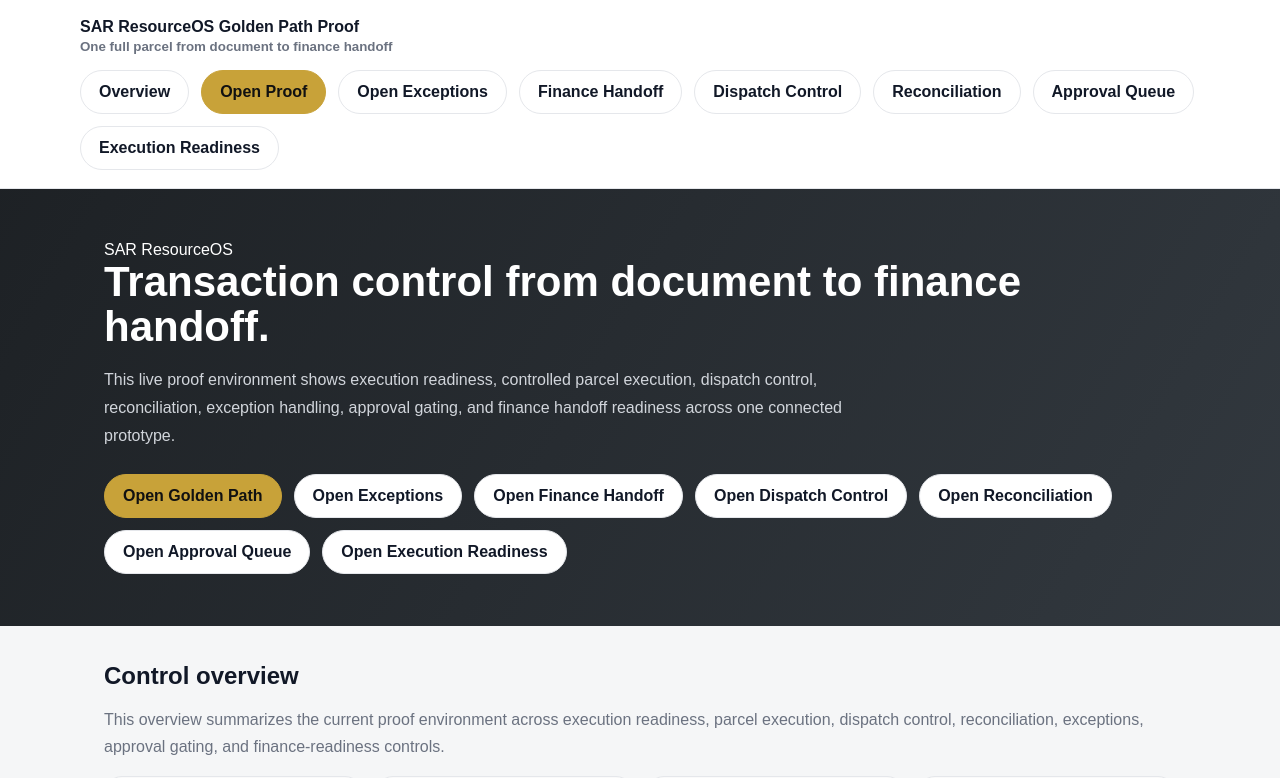
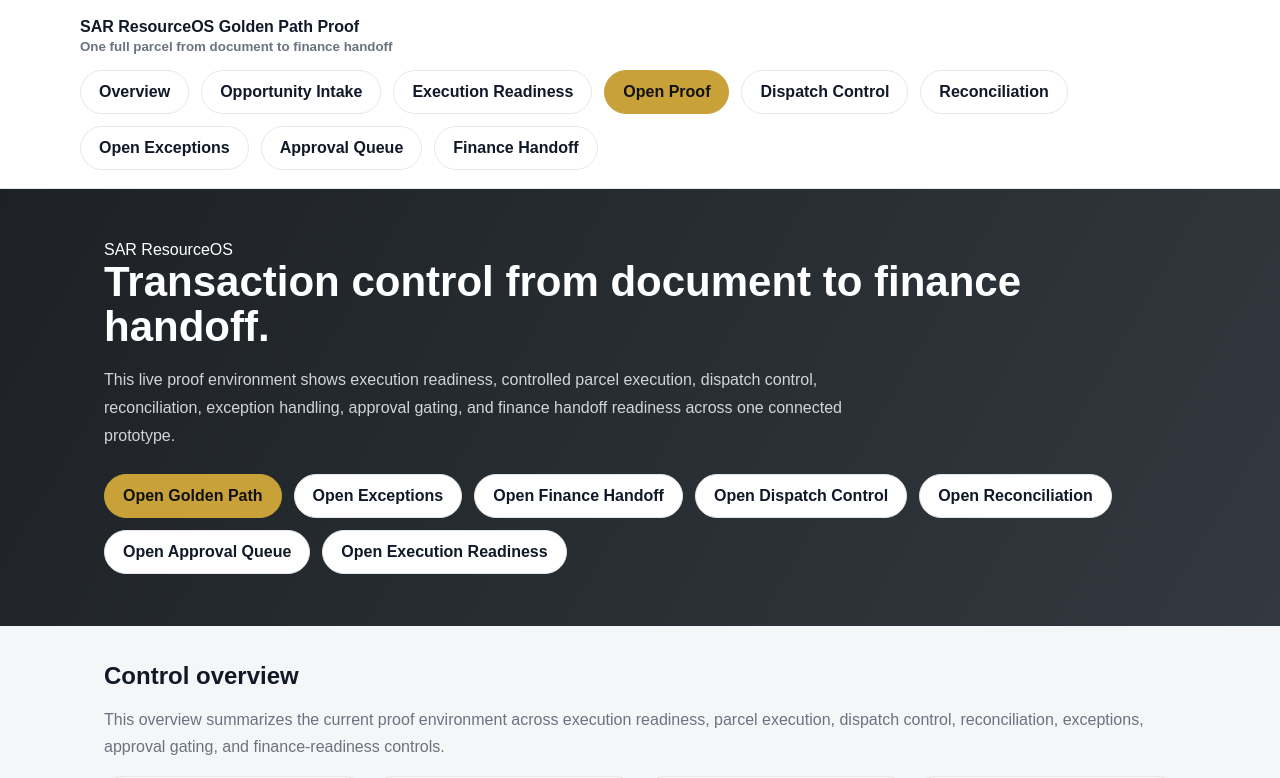
Before and after one commit to shobanesiyanda/sar-resourceos-golden-path-proof, a Next.js app: page / in a window 1280 px wide. Shown: the top 778 px of the page. Built offline with nearby package versions, Linux system fonts and the light colour scheme.

Commit message:
Add opportunity intake to header nav

```diff
--- a/components/Header.tsx
+++ b/components/Header.tsx
@@ -11,14 +11,14 @@ export default function Header() {
           <a className="btn" href="/">
             Overview
           </a>
+          <a className="btn" href="/opportunity-intake">
+            Opportunity Intake
+          </a>
+          <a className="btn" href="/execution-readiness">
+            Execution Readiness
+          </a>
           <a className="btn btn-primary" href="/golden-path">
             Open Proof
-          </a>
-          <a className="btn" href="/exceptions">
-            Open Exceptions
-          </a>
-          <a className="btn" href="/finance-handoff">
-            Finance Handoff
           </a>
           <a className="btn" href="/dispatch-control">
             Dispatch Control
@@ -26,14 +26,17 @@ export default function Header() {
           <a className="btn" href="/reconciliation">
             Reconciliation
           </a>
+          <a className="btn" href="/exceptions">
+            Open Exceptions
+          </a>
           <a className="btn" href="/approval-queue">
             Approval Queue
           </a>
-          <a className="btn" href="/execution-readiness">
-            Execution Readiness
+          <a className="btn" href="/finance-handoff">
+            Finance Handoff
           </a>
         </div>
       </div>
     </header>
   );
-            }
+      }
```
